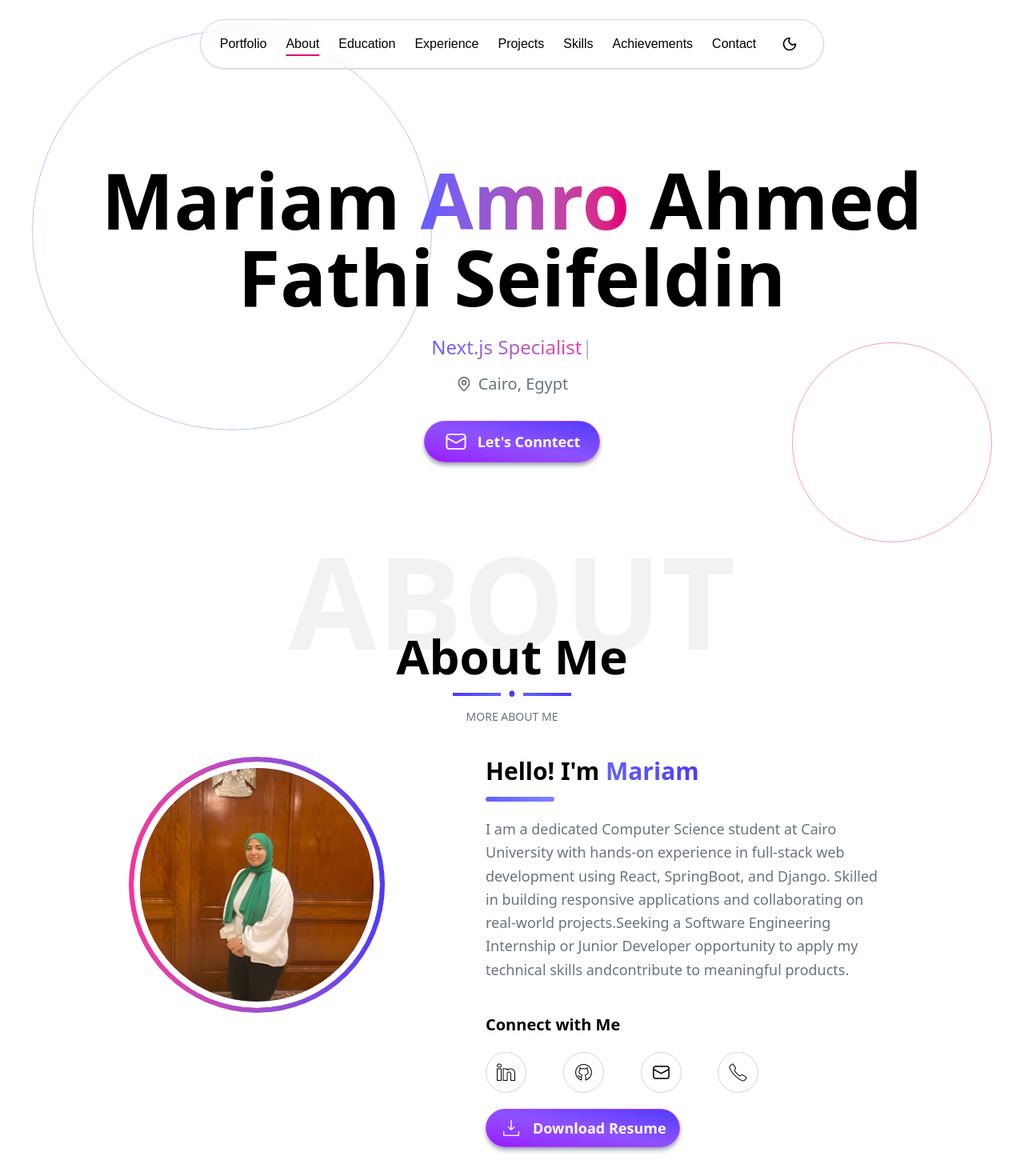
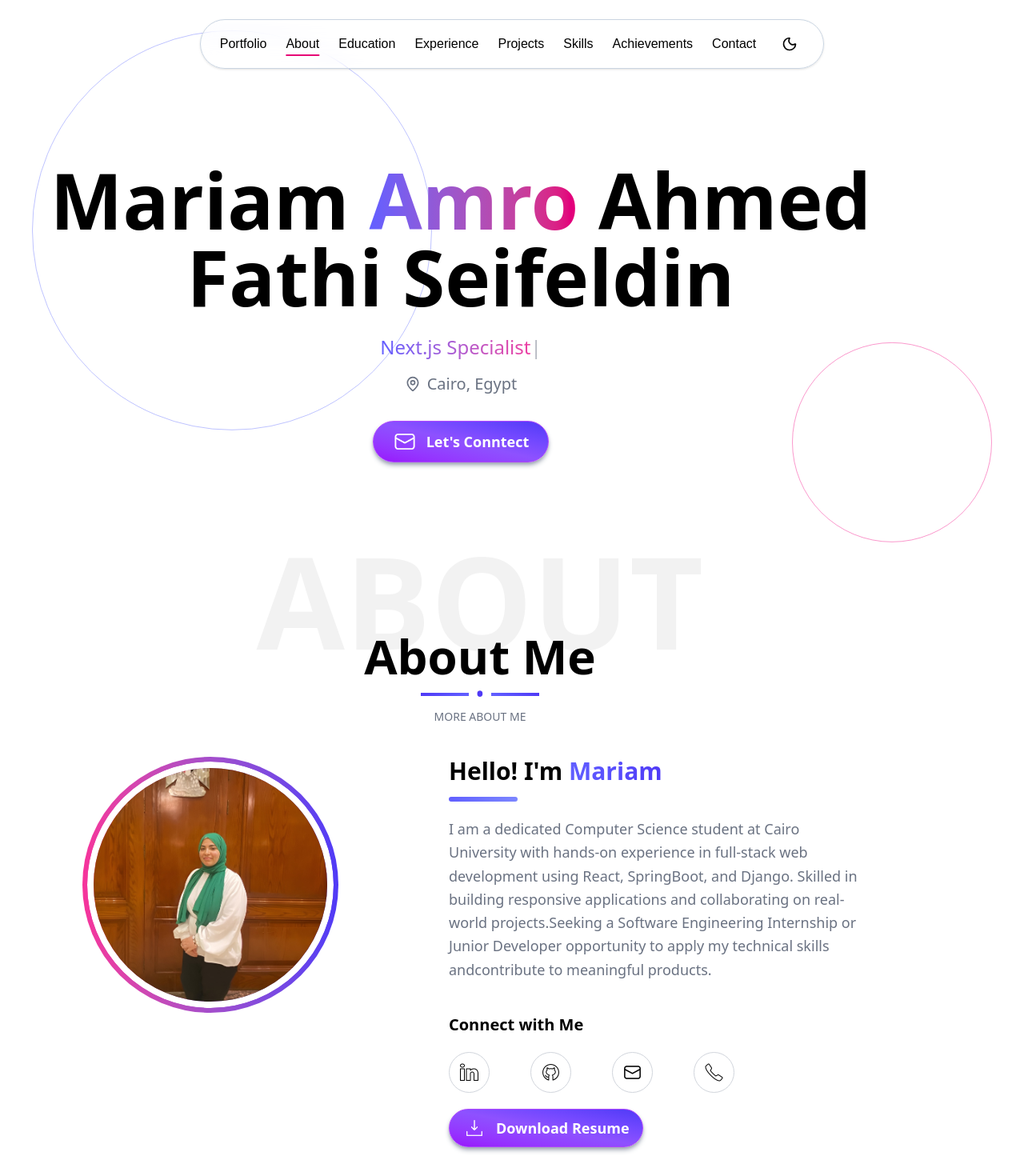
Before and after one commit to Mariam-Amro-2005/Fullstack-Portifolio, a Next.js app: page / in a window 1280 px wide. Shown: the top 1470 px of the page at 80% size. Built offline with nearby package versions, Linux system fonts and the light colour scheme.

Commit message:
Updating container and component max width

```diff
--- a/src/components/sections/About.tsx
+++ b/src/components/sections/About.tsx
@@ -13,7 +13,7 @@ export default function About(
 
     return (
         <Container>
-            <section id="about" className="h-auto w-full relative px-10 py-20 flex flex-col items-center justify-around text-center font-sans">
+            <section id="about" className="max-w-6xl h-auto w-full relative px-10 py-20 flex flex-col items-center justify-around text-center font-sans">
                 <div className="flex flex-col items-center justify-center mb-10">
                     <h1 className={`
                         absolute text-7xl md:text-8xl lg:text-[10rem] uppercase font-extrabold top-12.75 lg:-top-10 -z-10
--- a/src/components/sections/Achievements.tsx
+++ b/src/components/sections/Achievements.tsx
@@ -8,7 +8,7 @@ export default function Achievements(data: AchievementsProps) {
     const { theme } = useTheme();
     return (
         <Container>
-            <section id="achievements" className="relative w-full h-auto py-20 flex flex-col items-center justify-center text-center font-sans">
+            <section id="achievements" className="max-w-6xl relative w-full h-auto py-20 flex flex-col items-center justify-center text-center font-sans">
                 <div className="flex flex-col w-full items-center justify-center mb-10">
                     <h1 className={`
                         absolute uppercase font-extrabold top-12.75 lg:-top-10 -z-10
--- a/src/components/sections/Certifications.tsx
+++ b/src/components/sections/Certifications.tsx
@@ -8,7 +8,7 @@ export default function Certifications(data: CertificationsProps) {
     const { theme } = useTheme();
     return (
         <Container>
-            <section id="certifications" className="relative w-full h-auto py-20 flex flex-col items-center justify-center text-center font-sans">
+            <section id="certifications" className="max-w-6xl relative w-full h-auto py-20 flex flex-col items-center justify-center text-center font-sans">
                 <div className="flex flex-col w-full items-center justify-center mb-10">
                     <h1 className={`
                         absolute uppercase font-extrabold top-12.75 lg:-top-10 -z-10
--- a/src/components/sections/Contact.tsx
+++ b/src/components/sections/Contact.tsx
@@ -10,7 +10,7 @@ export default function Contact(data: ContactProps) {
     const { theme } = useTheme();
     return (
         <Container>
-            <section id="contact" className="relative w-full h-auto py-20 flex flex-col items-center justify-center text-center font-sans">
+            <section id="contact" className="max-w-6xl relative w-full h-auto py-20 flex flex-col items-center justify-center text-center font-sans">
                 <div className="flex flex-col w-full items-center justify-center mb-16">
                     <h1 className={`
                         absolute uppercase font-extrabold top-12.75 lg:-top-10 -z-10
--- a/src/components/sections/Education.tsx
+++ b/src/components/sections/Education.tsx
@@ -11,7 +11,7 @@ export default function Education(educationData: EducationProps) {
     const totalItems = educationData.educations.length;
     return (
         <Container>
-            <section id="education" className="relative h-auto py-20 flex flex-col items-center justify-center text-center font-sans">
+            <section id="education" className="max-w-6xl relative h-auto py-20 flex flex-col items-center justify-center text-center font-sans">
                 <div className="flex flex-col w-full items-center justify-center mb-10">
                     <h1 className={`
                         absolute uppercase font-extrabold top-12.75 lg:-top-10 -z-10
--- a/src/components/sections/Experience.tsx
+++ b/src/components/sections/Experience.tsx
@@ -11,7 +11,7 @@ export default function Experience(experience: ExperienceProps) {
 
     return (
         <Container>
-            <section id="experience" className="relative w-full h-auto py-20 flex flex-col items-center justify-center text-center font-sans">
+            <section id="experience" className="max-w-7xl relative w-full h-auto py-20 flex flex-col items-center justify-center text-center font-sans">
                 <div className="flex flex-col w-full items-center justify-center mb-10">
                     <h1 className={`
                         absolute uppercase font-extrabold top-12.75 lg:-top-10 -z-10
@@ -32,7 +32,7 @@ export default function Experience(experience: ExperienceProps) {
 
                 </div>
 
-                <div>
+                <div className="max-w-6xl">
                     {experience.experiences.map((exp, index) => (
                         <ExperienceCard key={index} {...exp} />
                     ))}
--- a/src/components/sections/Hero.tsx
+++ b/src/components/sections/Hero.tsx
@@ -12,7 +12,7 @@ export default function Hero({ name="", typingWords=[""], location="", email="#"
     const { theme } = useTheme();
 
     return (
-        <section id="home" className="h-[70vh] flex flex-col items-center justify-center text-center font-sans">
+        <section id="home" className="max-w-6xl h-[70vh] flex flex-col items-center justify-center text-center font-sans">
             {/* Background Decoration Layer */}
             <div className="absolute inset-0 -z-10">
 
--- a/src/components/sections/Projects.tsx
+++ b/src/components/sections/Projects.tsx
@@ -10,7 +10,7 @@ export default function Projects(project: ProjectsProps) {
     const { theme } = useTheme();
     return (
         <Container>
-            <section id="projects" className="relative w-full h-auto py-20 flex flex-col items-center justify-center text-center font-sans">
+            <section id="projects" className="max-w-6xl relative w-full h-auto py-20 flex flex-col items-center justify-center text-center font-sans">
                 <div className="flex flex-col w-full items-center justify-center mb-10">
                     <h1 className={`
                         absolute uppercase font-extrabold top-12.75 lg:-top-10 -z-10
--- a/src/components/sections/Skills.tsx
+++ b/src/components/sections/Skills.tsx
@@ -9,7 +9,7 @@ export default function Skills(data: SkillsProps) {
 
     return (
         <Container>
-            <section id="skills" className="relative w-full h-auto py-20 flex flex-col items-center justify-center text-center font-sans">
+            <section id="skills" className="max-w-6xl relative w-full h-auto py-20 flex flex-col items-center justify-center text-center font-sans">
                 <div className="flex flex-col items-center justify-center mb-10">
                     <h1 className={`
                         absolute text-7xl md:text-8xl lg:text-[10rem] uppercase font-extrabold top-12.75 lg:-top-10 -z-10
--- a/src/components/sections/Testimonials.tsx
+++ b/src/components/sections/Testimonials.tsx
@@ -7,7 +7,7 @@ export default function Testimonials() {
 
     return (
         <Container>
-            <section id="testimonials" className="relative w-full h-auto py-20 flex flex-col items-center justify-center text-center font-sans">
+            <section id="testimonials" className="max-w-6xl relative w-full h-auto py-20 flex flex-col items-center justify-center text-center font-sans">
                 <div className="flex flex-col w-full items-center justify-center mb-10">
                     <h1 className={`
                         absolute uppercase font-extrabold top-12.75 lg:-top-10 -z-10
--- a/src/components/ui/Container.tsx
+++ b/src/components/ui/Container.tsx
@@ -4,7 +4,7 @@ export default function Container({
     children: React.ReactNode;
 }) {
     return (
-        <section className="max-w-6xl mx-auto px-6 py-10">
+        <section className="max-w-7xl mx-auto px-6 py-10">
             {children}
         </section>
     );
```
